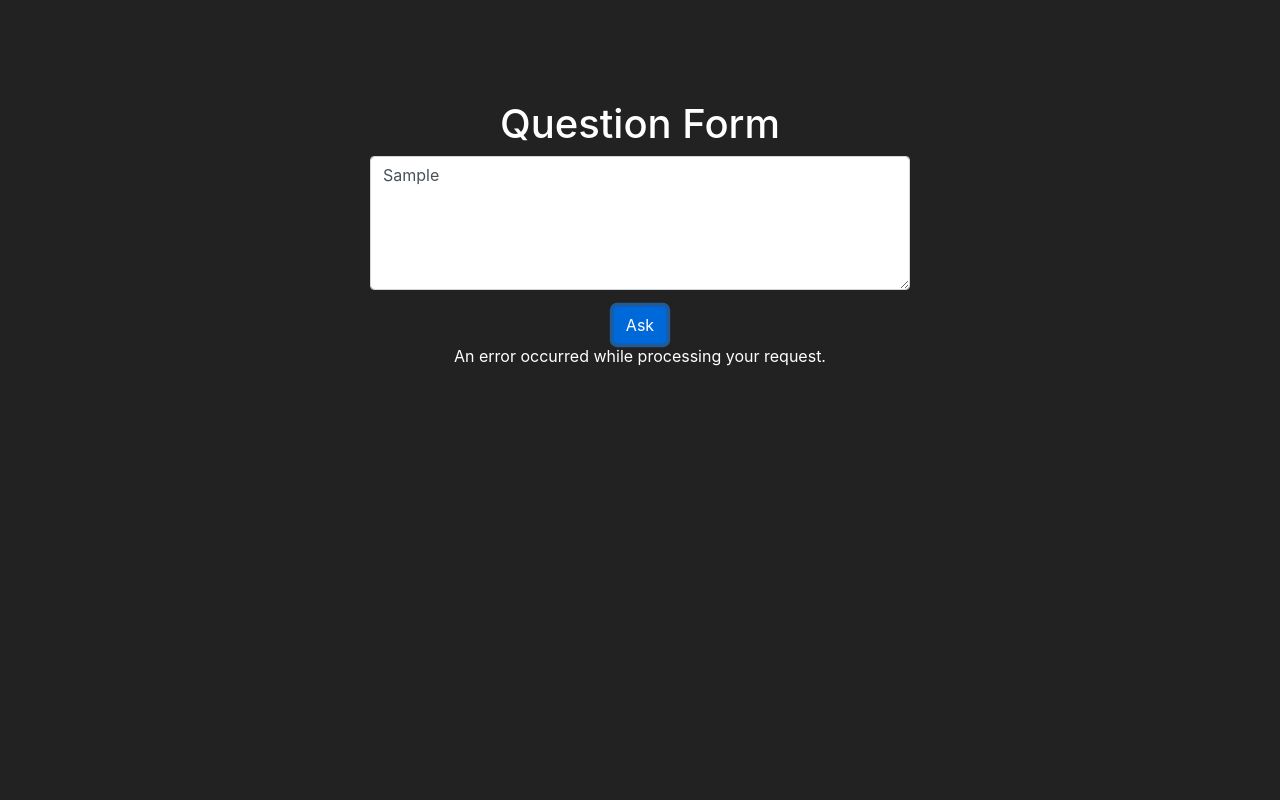
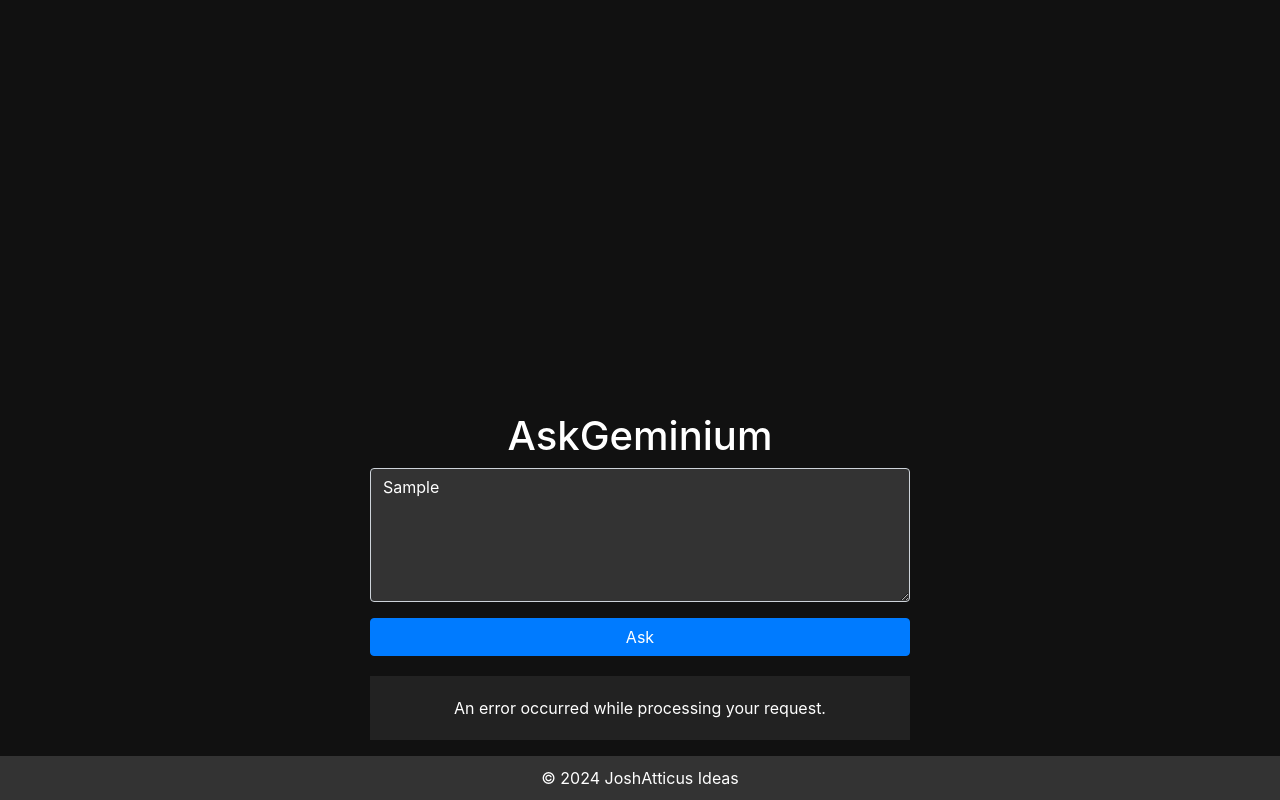
Before and after one commit to JoshAtticus/AskGeminium, a plain HTML site: page index.html in a window 1280 px wide. Both pictures are taken after typing "Sample" into the empty fields and a click on the button "Ask". Drawn offline with nearby package versions, Linux system fonts and the light colour scheme; no server answers.

Commit message:
actually make the site

```diff
--- a/index.html
+++ b/index.html
@@ -4,65 +4,42 @@
 <head>
     <meta charset="UTF-8">
     <meta name="viewport" content="width=device-width, initial-scale=1.0">
-    <title>Question Form</title>
+    <title>AskGeminium</title>
     <link rel="stylesheet" href="https://stackpath.bootstrapcdn.com/bootstrap/4.5.2/css/bootstrap.min.css">
-    <style>
-        body {
-            background-color: #222;
-            color: #fff;
-            text-align: center;
-        }
-
-        .container {
-            margin-top: 100px;
-        }
-    </style>
+    <link rel="stylesheet" href="https://cdnjs.cloudflare.com/ajax/libs/prism/1.21.0/themes/prism.min.css">
+    <link rel="stylesheet" href="style.css">
 </head>
 
 <body>
     <div class="container">
-        <div class="row">
-            <div class="col-md-6 offset-md-3">
-                <h1>Question Form</h1>
+        <div class="row justify-content-center">
+            <div class="col-md-6">
+                <h1 class="text-center">AskGeminium</h1>
                 <form id="questionForm">
                     <div class="form-group">
                         <textarea class="form-control" id="questionInput" rows="5" maxlength="1000"
-                            placeholder="Enter your question"></textarea>
+                            placeholder=""></textarea>
                     </div>
-                    <button type="submit" class="btn btn-primary">Ask</button>
+                    <button type="submit" class="btn btn-primary btn-block" id="askButton">Ask</button>
                 </form>
-                <div id="response"></div>
+            </div>
+        </div>
+        <div class="row justify-content-center">
+            <div class="col-md-6">
+                <div id="responseBox"></div>
             </div>
         </div>
     </div>
 
+    <footer>&copy; <span id="currentYear"></span> JoshAtticus Ideas</footer>
+
     <script src="https://code.jquery.com/jquery-3.5.1.min.js"></script>
-    <script>
-        $(document).ready(function () {
-            $("#questionForm").submit(function (event) {
-                event.preventDefault();
-
-                var question = $("#questionInput").val();
-
-                var requestData = {
-                    "question": question
-                };
-
-                $.ajax({
-                    type: "POST",
-                    url: "https://geminium.joshatticus.online/api/geminium/ask",
-                    contentType: "application/json",
-                    data: JSON.stringify(requestData),
-                    success: function (response) {
-                        $("#response").text(response);
-                    },
-                    error: function () {
-                        $("#response").text("An error occurred while processing your request.");
-                    }
-                });
-            });
-        });
-    </script>
+    <script src="https://cdn.jsdelivr.net/npm/showdown@1.9.1/dist/showdown.min.js"></script>
+    <script src="https://cdnjs.cloudflare.com/ajax/libs/prism/1.21.0/prism.min.js"></script>
+    <script src="https://cdnjs.cloudflare.com/ajax/libs/prism/1.21.0/components/prism-javascript.min.js"></script>
+    <script src="https://cdnjs.cloudflare.com/ajax/libs/prism/1.21.0/components/prism-css.min.js"></script>
+    <script src="https://cdnjs.cloudflare.com/ajax/libs/prism/1.21.0/components/prism-python.min.js"></script>
+    <script src="script.js"></script>
 </body>
 
 </html>
--- /dev/null
+++ b/script.js
@@ -0,0 +1,59 @@
+$(document).ready(function () {
+    var examples = [
+        "What is the capital of France?",
+        "How do I create a new folder in Windows?",
+        "Can you explain the concept of object-oriented programming?",
+        "What are the benefits of regular exercise?",
+        "What is the formula for calculating the area of a circle?",
+        "Can you create a basic python program that prints the current time?",
+        "What is the official Meower website?"
+    ];
+
+    function setRandomPlaceholder() {
+        var randomIndex = Math.floor(Math.random() * examples.length);
+        var randomExample = examples[randomIndex];
+        $("#questionInput").attr("placeholder", randomExample);
+    }
+
+    setRandomPlaceholder();
+
+    $("#questionForm").submit(function (event) {
+        event.preventDefault();
+
+        var question = $("#questionInput").val();
+
+        var requestData = {
+            "question": question
+        };
+
+        $("#askButton").addClass("disabled").attr("disabled", true).text("Asking Geminium...");
+
+        $.ajax({
+            type: "POST",
+            url: "https://geminium.joshatticus.online/api/geminium/ask",
+            contentType: "application/json",
+            data: JSON.stringify(requestData),
+            success: function (response) {
+                var converter = new showdown.Converter();
+                var html = converter.makeHtml(response);
+                $("#responseBox").html(html).fadeIn();
+                Prism.highlightAll();
+            },
+            error: function () {
+                $("#responseBox").text("An error occurred while processing your request.").fadeIn();
+            },
+            complete: function () {
+                $("#askButton").removeClass("disabled").attr("disabled", false).text("Ask");
+            }
+        });
+    });
+
+    $("#questionInput").on("input", function () {
+        if ($(this).val() === "") {
+            setRandomPlaceholder();
+        }
+    });
+
+    var currentYear = new Date().getFullYear();
+    $("#currentYear").text(currentYear);
+});
--- /dev/null
+++ b/style.css
@@ -0,0 +1,48 @@
+body {
+    background-color: #111;
+    color: #fff;
+    text-align: center;
+    display: flex;
+    flex-direction: column;
+    min-height: 100vh;
+}
+
+.container {
+    margin-top: auto;
+    margin-bottom: 60px;
+}
+
+#responseBox {
+    display: none;
+    margin-top: 20px;
+    padding: 20px;
+    background-color: #222;
+    color: #fff;
+}
+
+#responseBox pre {
+    margin: 0;
+    background-color: #444;
+    padding: 10px;
+    overflow-x: auto;
+}
+
+.form-control {
+    background-color: #333;
+    color: #fff;
+}
+
+.disabled {
+    pointer-events: none;
+    opacity: 0.6;
+}
+
+footer {
+    position: fixed;
+    bottom: 0;
+    left: 0;
+    width: 100%;
+    padding: 10px;
+    background-color: #333;
+    color: #fff;
+}
```
